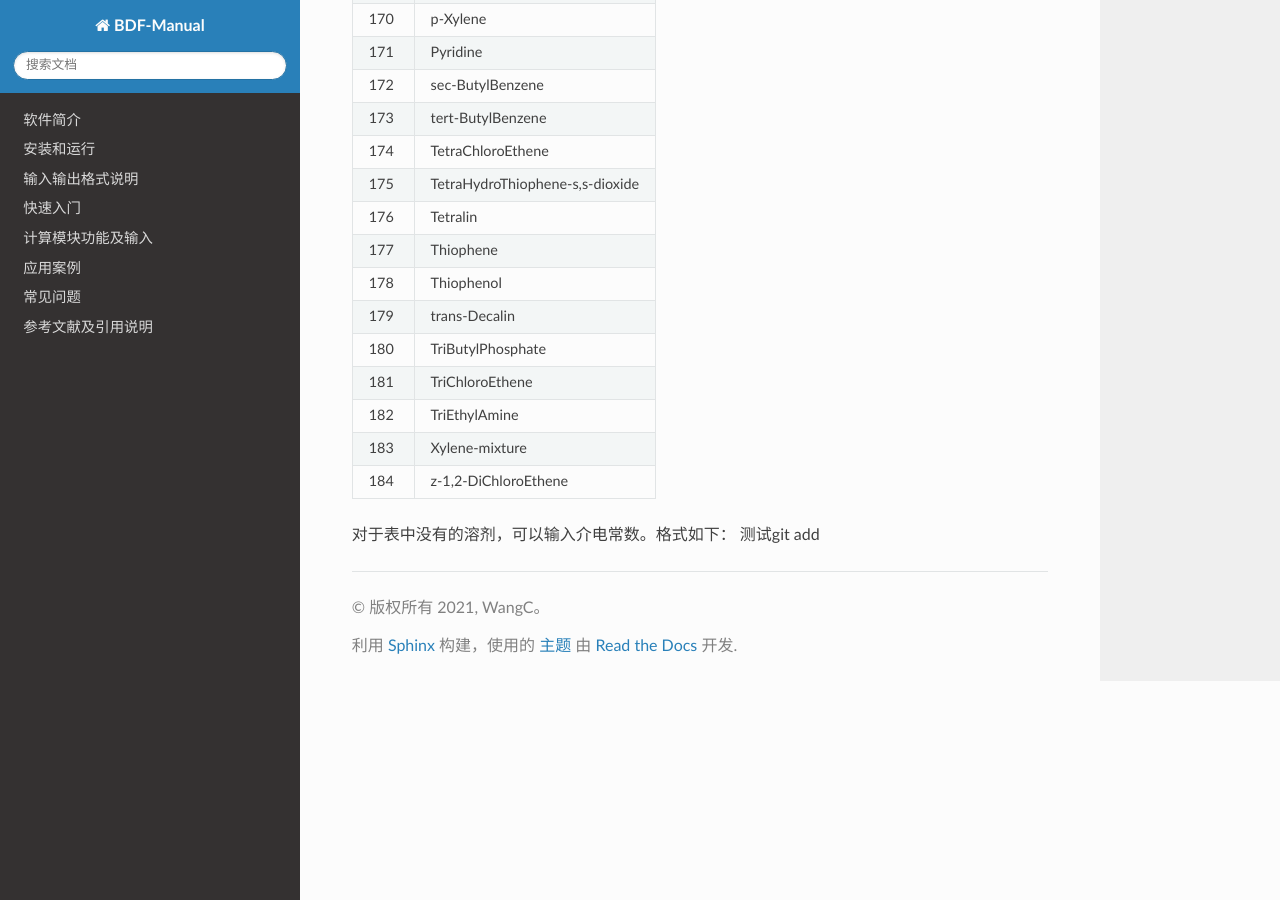
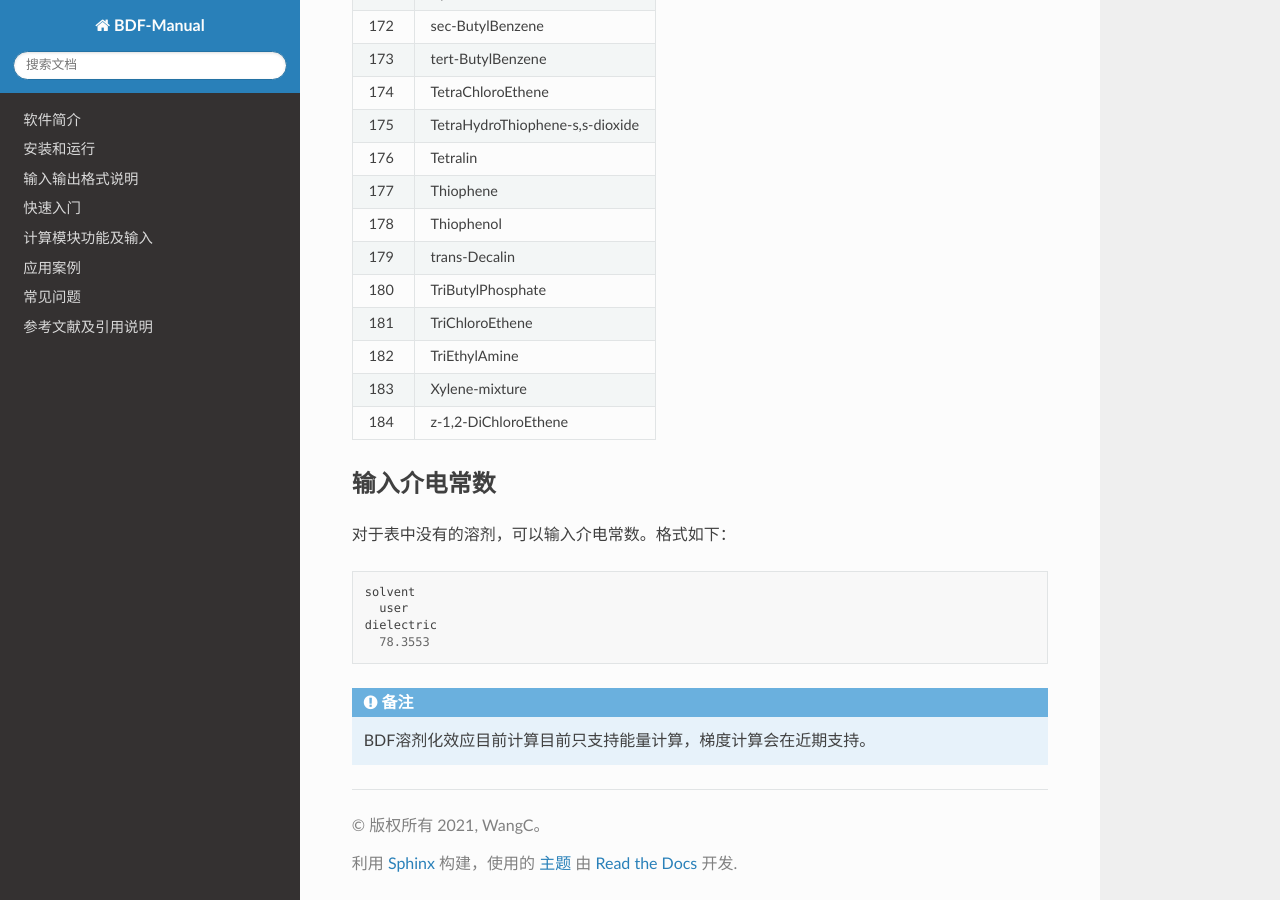
Before and after one commit to BDF-manual-maintenance/BDF-Manual, a Sphinx documentation site: the page built from source/guide/Solvent-Model.rst, in a window 1280 px wide and 900 px high, scrolled down 6731 px. Built offline with Sphinx 7.4.7 and the Read the Docs theme 2.0.0, drawn with Linux system fonts in a browser that asks for light colours.

Commit message:
solvent model update

```diff
--- a/source/guide/Solvent-Model.rst
+++ b/source/guide/Solvent-Model.rst
@@ -237,5 +236,19 @@ BDF目前支持基态溶剂化效应计算，包括HF和DFT方法。以下是甲
      184               z-1,2-DiChloroEthene
     ================ ================
 
+输入介电常数
+--------------------------------------------------------
+
 对于表中没有的溶剂，可以输入介电常数。格式如下：
-测试git add
+
+.. code-block:: python
+
+  solvent
+    user
+  dielectric
+    78.3553
+
+
+.. note::
+
+  BDF溶剂化效应目前计算目前只支持能量计算，梯度计算会在近期支持。
```
Also changed, not shown: other parts of source/guide/Solvent-Model.rst (+1 -2 lines).
